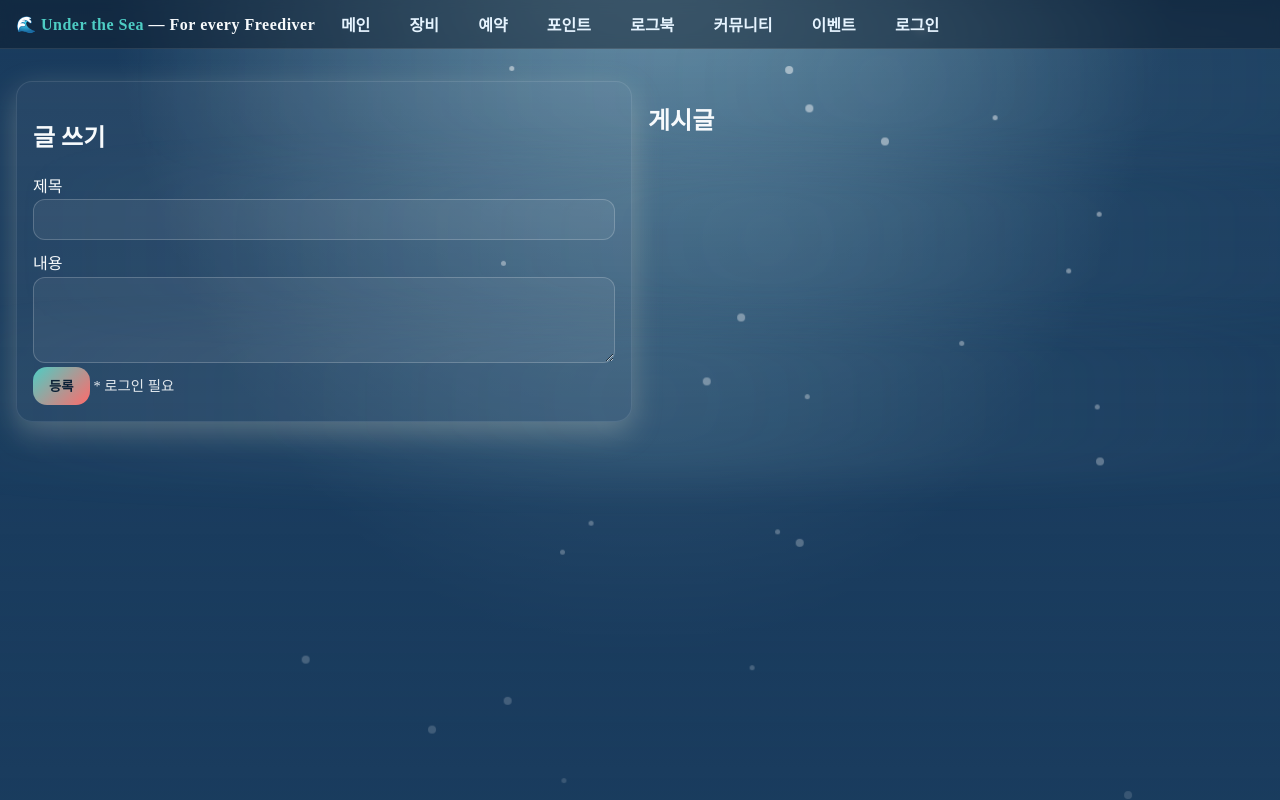
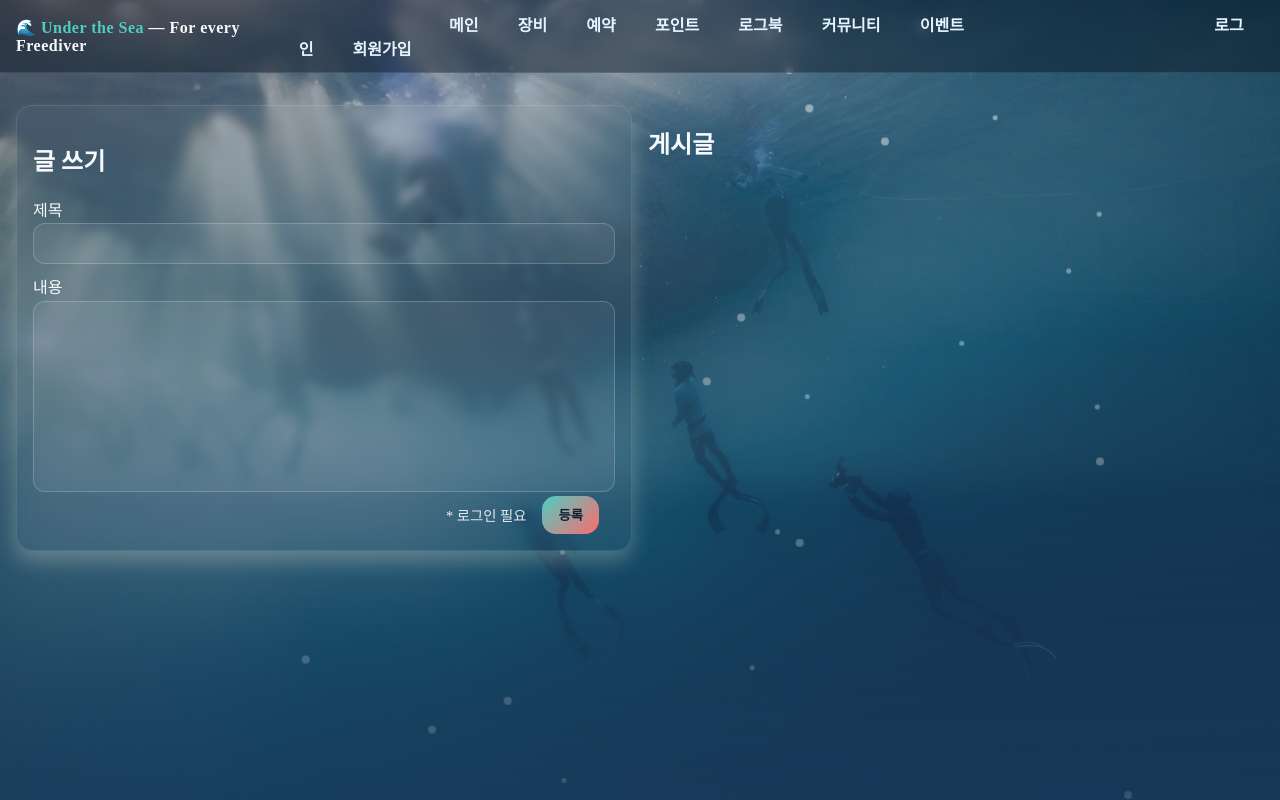
Before and after one commit to berryyoger/freedive, a website: page under-the-sea-freedive/public/community.html in a window 1280 px wide. Drawn offline with Linux system fonts and the light colour scheme; no server answers; a web font is replaced by a local one.

Commit message:
modified background and header.
but have to adjust header gap.
not using grid, looks like responsible web

```diff
--- a/under-the-sea-freedive/public/community.html
+++ b/under-the-sea-freedive/public/community.html
@@ -19,10 +19,19 @@
         <label>제목</label>
         <input name="title" required>
         <label>내용</label>
-        <textarea name="content" rows="4" required></textarea>
-        <button class="btn" type="submit">등록</button>
-        <span class="small">* 로그인 필요</span>
-      </form>
+        <textarea name="content" rows="11" required></textarea>
+        <div
+          style="
+                  display: flex;
+                  flex-direction: row-reverse;
+                  align-items: center;
+                  gap: 1rem;
+                  padding-right: 1rem;
+                  ">
+          <button class="btn" type="submit">등록</button>
+          <span class="small">* 로그인 필요</span>
+        </div>
+    </form>
     </div>
     <div>
       <h2>게시글</h2>
--- a/under-the-sea-freedive/public/js/ui.js
+++ b/under-the-sea-freedive/public/js/ui.js
@@ -25,6 +25,10 @@ function header(){
   h.innerHTML = `
     <div class="brand">🌊 <span>Under the Sea</span> — For every Freediver</div>
     <nav>
+      <a></a>
+      <a></a>
+      <a></a>
+      <a></a>
       <a href="index.html">메인</a>
       <a href="shop.html">장비</a>
       <a href="booking.html">예약</a>
@@ -32,7 +36,14 @@ function header(){
       <a href="logs.html">로그북</a>
       <a href="community.html">커뮤니티</a>
       <a href="events.html">이벤트</a>
+      <a></a>
+      <a></a>
+      <a></a>
+      <a></a>
+      <a></a>
+      <a></a>
       <a href="login.html" id="nav-login">로그인</a>
+      <a href="signup.html" id="nav-login">회원가입</a>
     </nav>
   `;
   document.body.prepend(h);
--- a/under-the-sea-freedive/public/styles.css
+++ b/under-the-sea-freedive/public/styles.css
@@ -81,9 +81,11 @@ html, body{ height:100%; }
 body{
   margin:0;
   font-family: GMarketSans;
-  background: radial-gradient(ellipse at 50% -20%, var(--shallow), var(--deep) 60%);
+  /* background: radial-gradient(ellipse at 50% -20%, var(--shallow), var(--deep) 60%); */
   color:#f7fafc;
   overflow-x:hidden;
+  background-image:url(assets/FE5A8823.jpg);
+  background-size: 100%;
 }
 
 /* 물결 배경 */
@@ -138,10 +140,11 @@ nav a:hover{ background: rgba(255,255,255,.08); }
 .container{ max-width: 1300px; margin: 2rem auto; padding: 0 1rem; }
 
 .card{
-  background: rgba(255,255,255,.06);
+  background: rgba(255, 255, 255, 0.05);
   border: 1px solid rgba(255,255,255,.1);
   border-radius: 16px; padding: 1rem;
-  box-shadow: 0 10px 30px rgba(255, 252, 225, 0.25);
+  box-shadow: 0 10px 20px rgba(255, 252, 225, 0.25);
+  backdrop-filter: blur(5px);
 }
 
 .mainTitle{
@@ -171,7 +174,16 @@ nav a:hover{ background: rgba(255,255,255,.08); }
 input, select, textarea{
   width:100%; padding:.75rem; border-radius: 12px; border:1px solid rgba(255,255,255,.2);
   background: rgba(255,255,255,.06); color:#fff;
+  resize: none;
 }
+
+input::placeholder{
+  color: #e6f4ff;
+}
+textarea::placeholder{
+  color: #e6f4ff;
+}
+
 label{
   display:block;
   margin:.6rem 0 .35rem;
```
Also changed, not shown: under-the-sea-freedive/public/logs.html (+1 -1 lines), under-the-sea-freedive/public/assets/FE5A8823.jpg (added), 4 other files.
